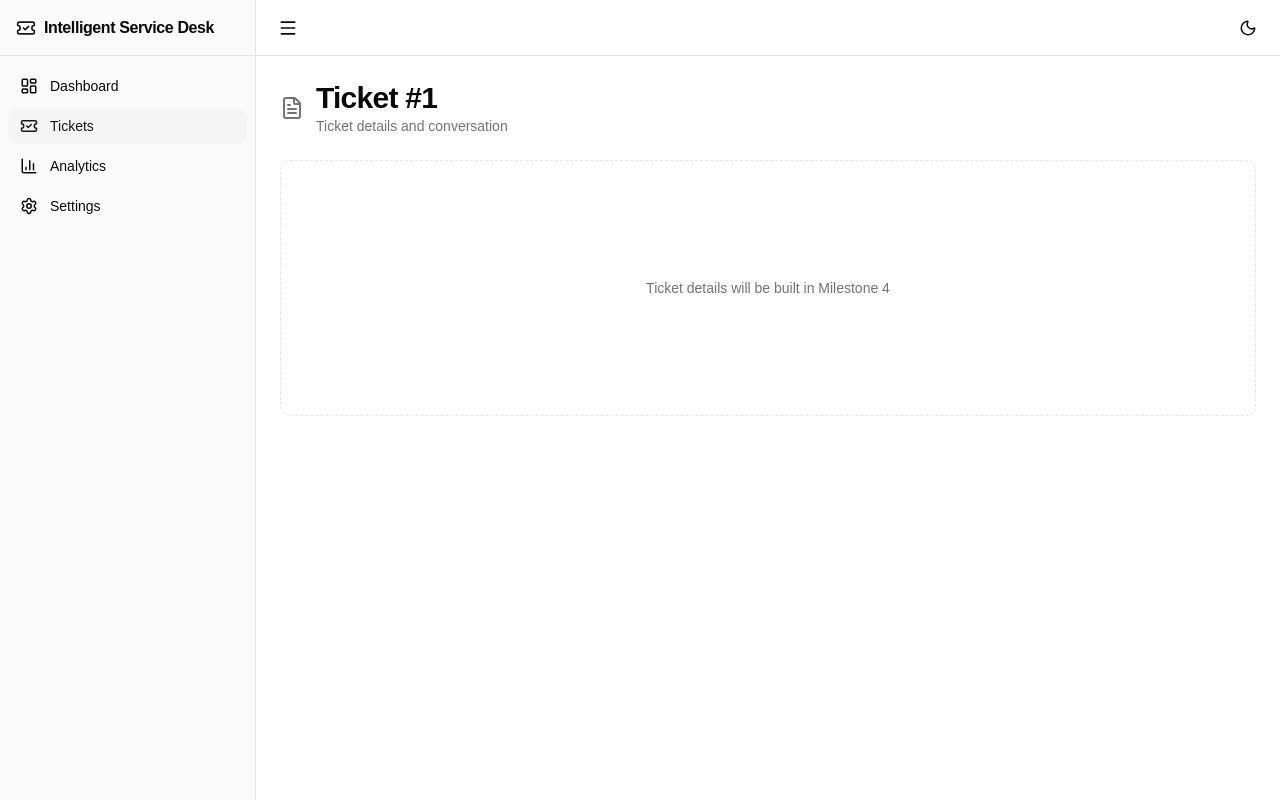
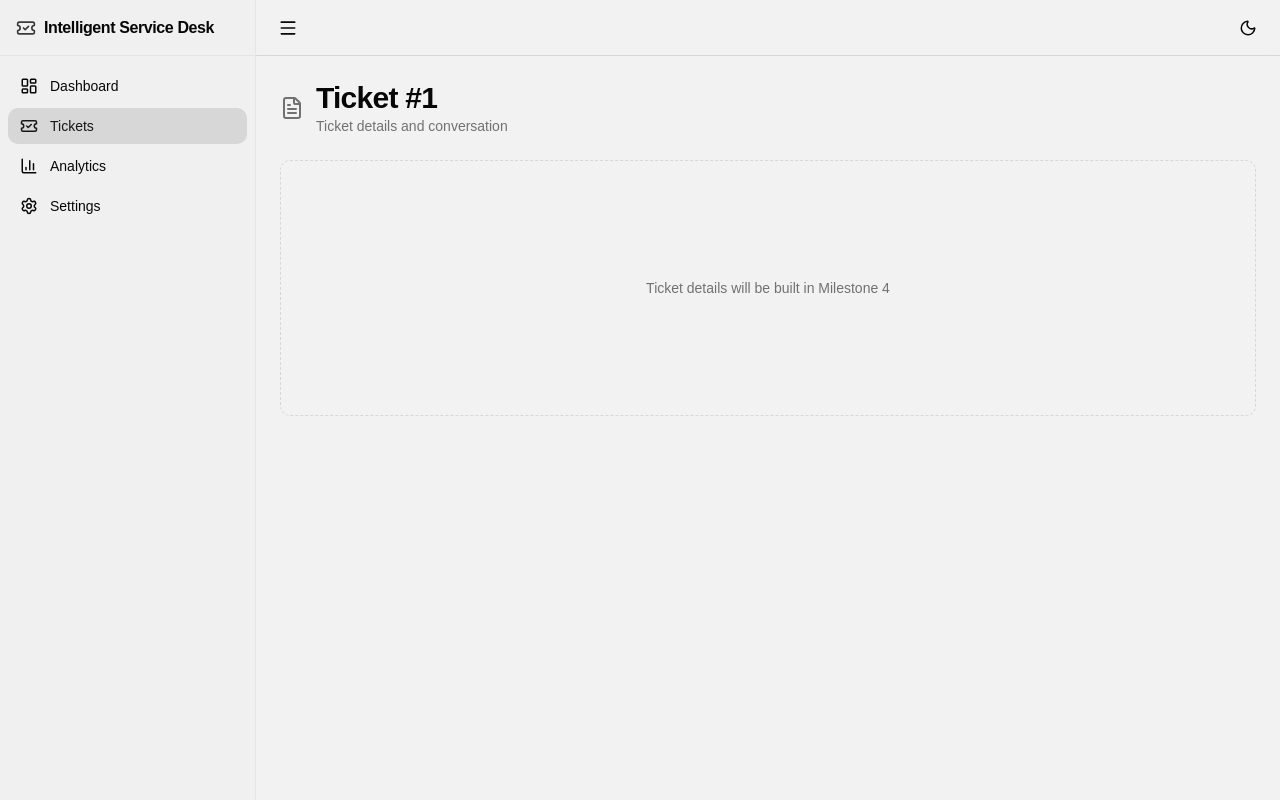
Before and after one commit to NotSoDelayed/Intelligent-IT-Service-Desk, a React (Vite) app in the folder frontend/: page /tickets/1 in a window 1280 px wide. Built offline with nearby package versions, Linux system fonts and the light colour scheme.

Commit message:
style: frontend: adjust color choices

```diff
--- a/frontend/src/styles/index.css
+++ b/frontend/src/styles/index.css
@@ -49,23 +49,23 @@
 }
 
 :root {
-  --background: oklch(1 0 0);
-  --foreground: oklch(0.145 0 0);
-  --card: oklch(1 0 0);
-  --card-foreground: oklch(0.145 0 0);
+  --background:oklch(0.96 0 0);
+  --foreground: oklch(0.130 0 0);
+  --card: oklch(0.98 0 0);
+  --card-foreground: oklch(0.130 0 0);
   --popover: oklch(1 0 0);
   --popover-foreground: oklch(0.145 0 0);
-  --primary: oklch(0.205 0 0);
-  --primary-foreground: oklch(0.985 0 0);
-  --secondary: oklch(0.97 0 0);
+  --primary: oklch(0.35 0 0);
+  --primary-foreground: oklch(0.98 0 0);
+  --secondary: oklch(0.92 0 0);
   --secondary-foreground: oklch(0.205 0 0);
-  --muted: oklch(0.97 0 0);
-  --muted-foreground: oklch(0.556 0 0);
+  --muted: oklch(0.87 0 0);
+  --muted-foreground: oklch(0.55 0 0);
   --accent: oklch(0.97 0 0);
   --accent-foreground: oklch(0.205 0 0);
   --destructive: oklch(0.577 0.245 27.325);
-  --border: oklch(0.922 0 0);
-  --input: oklch(0.922 0 0);
+  --border: oklch(0.88 0 0);
+  --input: oklch(0.88 0 0);
   --ring: oklch(0.708 0 0);
   --chart-1: oklch(0.87 0 0);
   --chart-2: oklch(0.556 0 0);
@@ -73,47 +73,47 @@
   --chart-4: oklch(0.371 0 0);
   --chart-5: oklch(0.269 0 0);
   --radius: 0.625rem;
-  --sidebar: oklch(0.985 0 0);
-  --sidebar-foreground: oklch(0.145 0 0);
-  --sidebar-primary: oklch(0.205 0 0);
+  --sidebar: oklch(0.955 0 0);
+  --sidebar-foreground: oklch(0.130 0 0);
+  --sidebar-primary: oklch(50.18% 0.12573 22.691);
   --sidebar-primary-foreground: oklch(0.985 0 0);
-  --sidebar-accent: oklch(0.97 0 0);
+  --sidebar-accent: oklch(0.88 0 0);
   --sidebar-accent-foreground: oklch(0.205 0 0);
   --sidebar-border: oklch(0.922 0 0);
   --sidebar-ring: oklch(0.708 0 0);
 }
 
 .dark {
-  --background: oklch(0.145 0 0);
-  --foreground: oklch(0.985 0 0);
-  --card: oklch(0.205 0 0);
+  --background: oklch(23.737% 0.00587 300.969);
+  --foreground: oklch(0.97 0 0);
+  --card: oklch(0.22 0 0);
   --card-foreground: oklch(0.985 0 0);
   --popover: oklch(0.205 0 0);
   --popover-foreground: oklch(0.985 0 0);
-  --primary: oklch(0.922 0 0);
+  --primary: oklch(0.9 0 0);
   --primary-foreground: oklch(0.205 0 0);
-  --secondary: oklch(0.269 0 0);
+  --secondary: oklch(0.28 0 0);
   --secondary-foreground: oklch(0.985 0 0);
-  --muted: oklch(0.269 0 0);
-  --muted-foreground: oklch(0.708 0 0);
+  --muted: oklch(0.3 0 0);
+  --muted-foreground: oklch(0.76 0 0);
   --accent: oklch(0.269 0 0);
   --accent-foreground: oklch(0.985 0 0);
   --destructive: oklch(0.704 0.191 22.216);
-  --border: oklch(1 0 0 / 10%);
-  --input: oklch(1 0 0 / 15%);
+  --border: oklch(1 0 0 / 15%);
+  --input: oklch(1 0 0 / 20%);
   --ring: oklch(0.556 0 0);
   --chart-1: oklch(0.87 0 0);
   --chart-2: oklch(0.556 0 0);
   --chart-3: oklch(0.439 0 0);
   --chart-4: oklch(0.371 0 0);
   --chart-5: oklch(0.269 0 0);
-  --sidebar: oklch(0.205 0 0);
+  --sidebar: oklch(0.18 0 0);
   --sidebar-foreground: oklch(0.985 0 0);
   --sidebar-primary: oklch(0.488 0.243 264.376);
   --sidebar-primary-foreground: oklch(0.985 0 0);
-  --sidebar-accent: oklch(0.269 0 0);
+  --sidebar-accent: oklch(0.3 0 0);
   --sidebar-accent-foreground: oklch(0.985 0 0);
-  --sidebar-border: oklch(1 0 0 / 10%);
+  --sidebar-border: oklch(1 0 0 / 15%);
   --sidebar-ring: oklch(0.556 0 0);
 }
 
```
